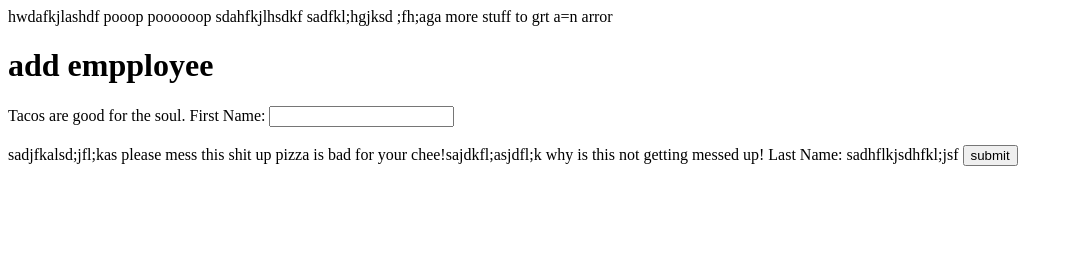
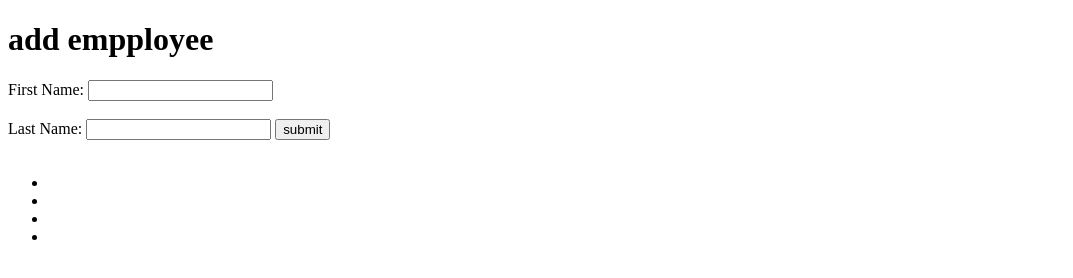
Before and after one commit to tannerheaps01/2fa-test, a plain HTML site: page index.html in a window 1280 px wide. Shown: the whole page, without its empty margins (0-1073 px from the left). Drawn offline with Linux system fonts and the light colour scheme.

Commit message:
this better be messed up new index

```diff
--- a/index.html
+++ b/index.html
@@ -2,25 +2,24 @@
 <!DOCTYPE html>
 <html lang="en">
 <head>
-			<meta charset="UTF-8">
-		hwdafkjlashdf								<title>Document</title>
-
-	pooop
-	poooooop
-</hea	d>
-		sdahfkjlhsdkf
-<body	>sadfkl;hgjksd	;fh;aga
-	more stuff to grt a=n arror
+	<meta charset="UTF-8">
+	<title>Document</title>
+</head>
+<body>
 	<h1>add empployee</h1>
 	<form action="http:localhost:8080/employees" method= "post">
-		Tacos are good for the soul.
-			First Name: <input type="text" id="firstName" name='firstName'/><BR><BR>sadjfkalsd;jfl;kas
-		please mess this shit up
-			pizza is bad for your 	chee!sajdkfl;asjdfl;k
-		why is this not getting messed up!
-		Last Name: <inp	ut type="text" id="lastName" name="lastName"/>
-		sadhflkjsdhfkl;jsf
+		First Name: <input type="text" id="firstName" name='firstName'/><BR><BR>
+		Last Name: <input type="text" id="lastName" name="lastName"/>
 		<input type ='submit' value='submit'/><BR><BR>
 	</form>
+
+	<footer>
+		<ul>
+			<li></li>
+			<li></li>
+			<li></li>
+			<li></li>
+		</ul>
+	</footer>
 </body>
 </html>
```
